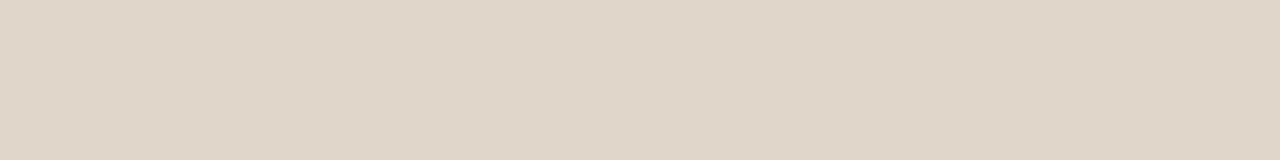
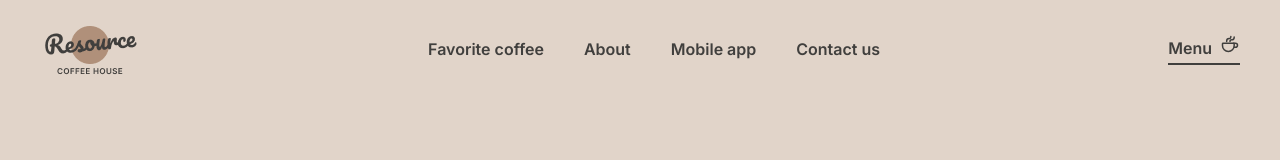
Before and after one commit to ankkiel/coffee-house, a website built with Vite: page coffee-house/pages/menu/index.html in a window 1280 px wide. Built offline with nearby package versions, Linux system fonts and the light colour scheme.

Commit message:
feat: add header page menu

```diff
--- a/coffee-house/pages/menu/index.html
+++ b/coffee-house/pages/menu/index.html
@@ -5,8 +5,36 @@
     <meta name="viewport" content="width=device-width, initial-scale=1.0" />
     <title>Coffee House | Menu</title>
     <link rel="icon" type="image/png" sizes="32x32" href="../../assets/favicon/favicon-32x32.png">
+    <link href="https://fonts.googleapis.com/css2?family=Inter:wght@400;600;700&amp;display=swap" rel="stylesheet">
   </head>
   <body>
+    <header class="header">
+      <div class="header__wrapper wrapper">
+        <a class="logo" href="../home/index.html#about">
+          <img class="logo-img" src="../../assets/images/logo.png" alt="Logo - Coffee House">
+        </a>
+        <nav class="navigation">
+          <ul class="navigation__list">
+            <li class="navigation__item">
+              <a href="../home/index.html#favorite-coffee" class="navigation__link">Favorite coffee</a>
+            </li>
+            <li class="navigation__item">
+              <a href="../home/index.html#about" class="navigation__link">About</a>
+            </li>
+            <li class="navigation__item">
+              <a href="../home/index.html#mobile-app" class="navigation__link">Mobile app</a>
+            </li>
+            <li class="navigation__item">
+              <a href="#contact-us" class="navigation__link">Contact us</a>
+            </li>
+          </ul>
+        </nav>
+        <a href="../menu/index.html" class="navigation__btn navigation__btn--active">
+          <span>Menu</span>
+          <img src="../../assets/images/cup-coffee.svg" alt="Cup-coffee">
+        </a>
+      </div>
+    </header>
     <script type="module" src="../../src/js/main.js"></script>
   </body>
 </html>
--- a/coffee-house/src/scss/pages/_menu.scss
+++ b/coffee-house/src/scss/pages/_menu.scss
@@ -0,0 +1,15 @@
+.navigation__btn--active {
+    &::before {
+        content: "";
+        position: absolute;
+        bottom: -8px;
+        left: 0;
+
+        width: 100%;
+        height: 2px;
+
+        background-color: $color-text-dark;
+
+        transform: scaleX(1);
+    }
+}
```
